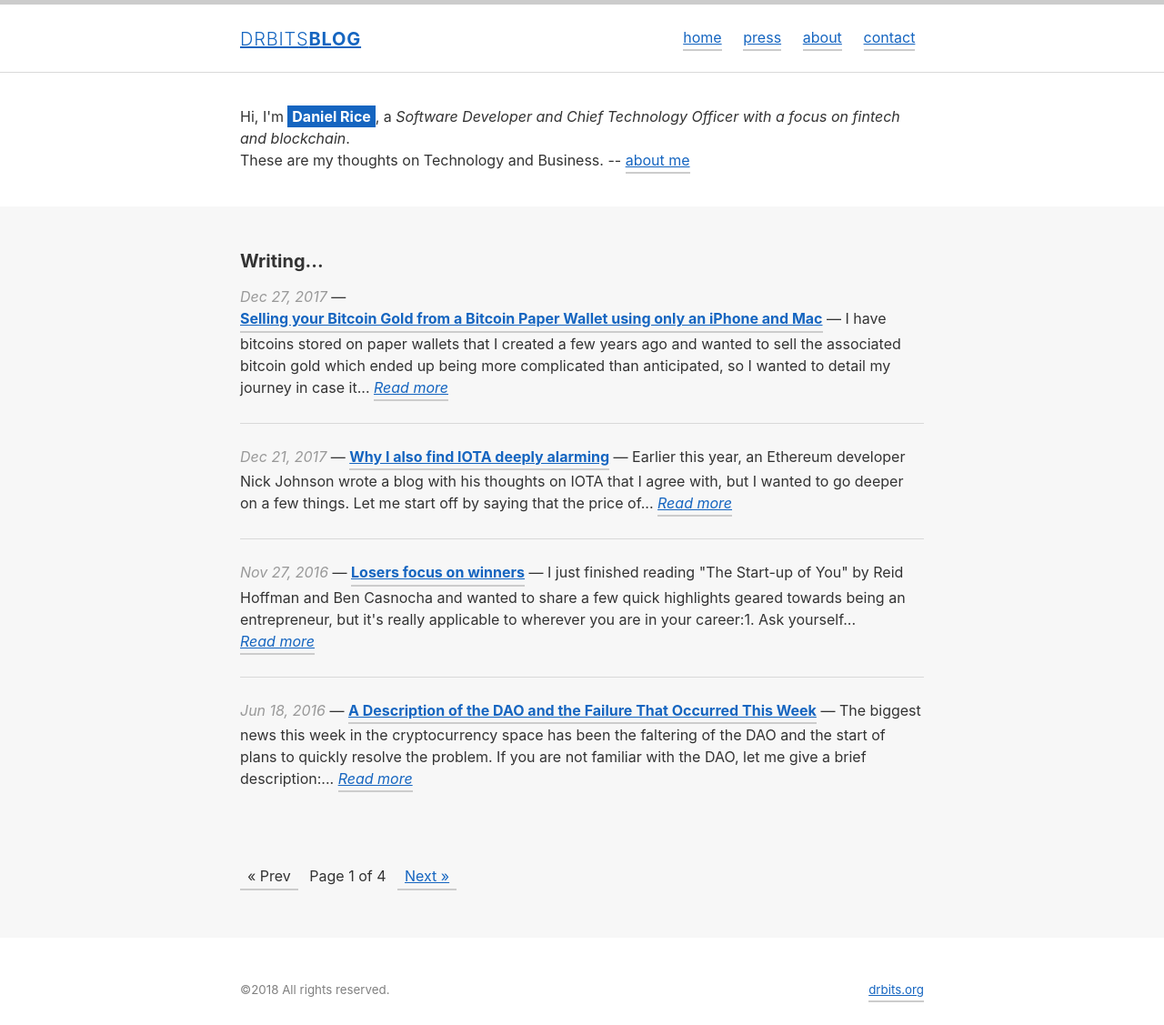
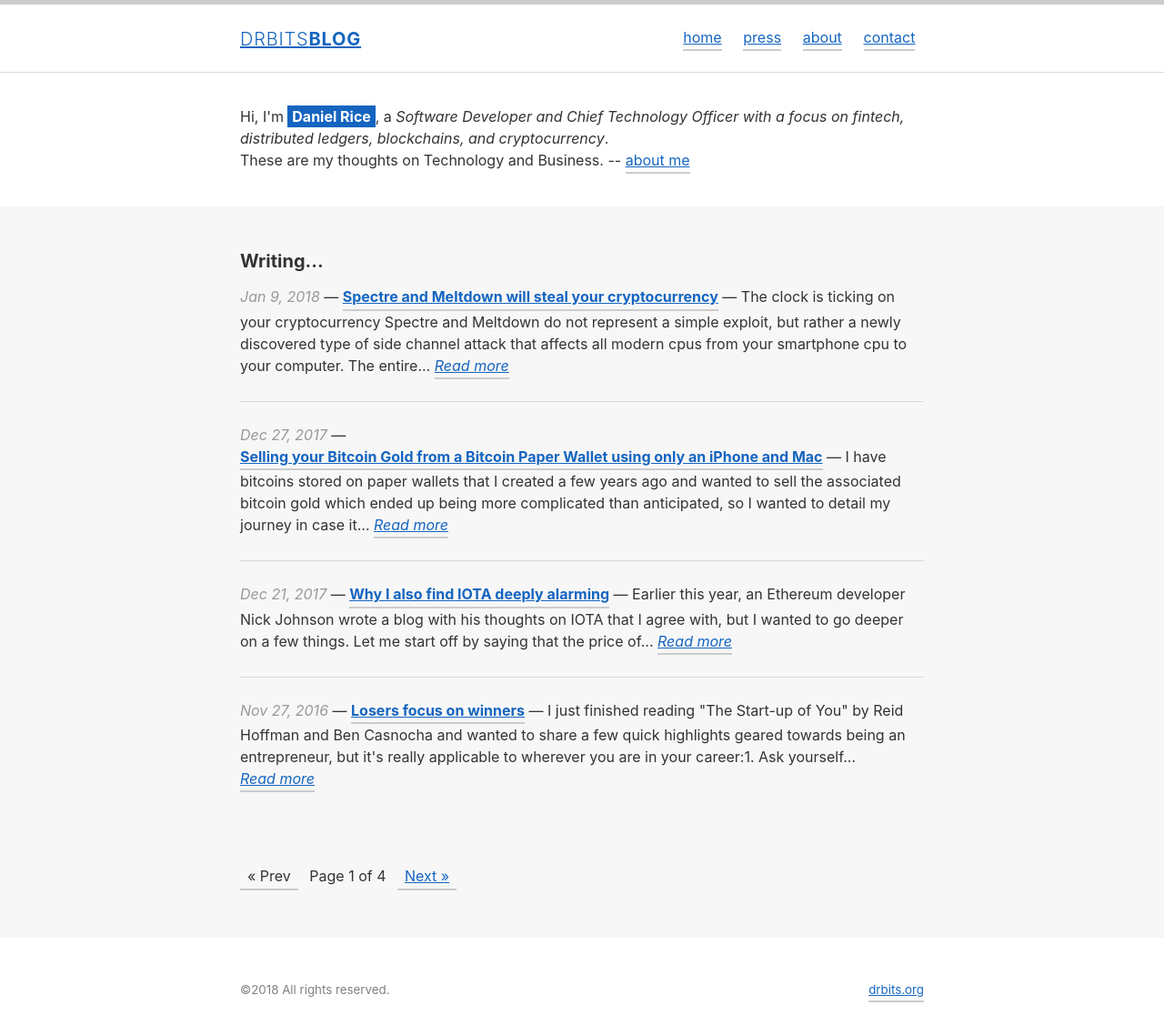
Before and after one commit to thedrbits/drbitsblog, a Jekyll site: the page built from index.html, in a window 1280 px wide. Shown: the whole page at 91% size. Built offline with Jekyll 4.4.1, drawn with Linux system fonts in a browser that asks for light colours; the list of posts is cut into pages by our own code; part of the change alters nothing that is shown.

Commit message:
Update my intro + new blog copied from medium

```diff
--- a/_config.yml
+++ b/_config.yml
@@ -26,7 +26,7 @@ sass:
 # Author settings
 author:
   name     : Daniel Rice
-  job      : Software Developer and Chief Technology Officer with a focus on fintech and blockchain
+  job      : "Software Developer and Chief Technology Officer with a focus on fintech, distributed ledgers, blockchains, and cryptocurrency"
   bio      : "These are my thoughts on Technology and Business."
   thumb    : /images/author.jpg
   email    : dan@drbits.org
--- /dev/null
+++ b/_posts/2018-1-9-spectre-and-meltdown-will-steal-your-cryptocurrency.md
@@ -0,0 +1,105 @@
+---
+layout: post
+title: Spectre and Meltdown will steal your cryptocurrency
+author: Daniel Rice
+tags:
+---
+{% include image caption="The clock is ticking on your cryptocurrency" name="explode.jpeg"%}
+\\
+[Spectre](https://spectreattack.com/) and
+[Meltdown](https://meltdownattack.com/) do not represent a simple exploit, but
+rather **a newly discovered type** of side channel attack that affects all
+modern cpus from your smartphone cpu to your computer. The entire computing
+world is at risk.
+
+#### **The basics of the attack**
+
+Imagine a person was sitting in a chair just before you walked into a room. When
+you walk in the room, they ask you to guess which chair they were sitting in.
+While you cannot go back in time and see, you could simply feel the chairs in
+the room and find out which one feels warm. This is analogous to a side-channel
+attack. The fact that the chair holds heat leaks information. Spectre and
+Meltdown show a method of using [something called speculative
+execution](https://support.apple.com/en-us/HT208394) to generate side-channel
+information. Information is leaked by detecting cpu caching of certain values.
+In essence they allow one process to gather data that another process has stored
+in memory without permission.
+
+#### **Websites you visit run code on your computer**
+
+Yes, simply visiting a website can trigger a Spectre style attack and do so
+invisibly. **You won’t know it’s happening.**
+
+#### These attacks leave limited forensic trace information
+
+Different than the majority of exploit attacks and viruses we see today, Spectre
+does not modify binaries on your machine or leave a trail of infected files.
+Instead, it affects the CPU cache, so there may be no easy way to even know you
+were hit by an attack later or forensically trace it back. Even if the exploit
+code is cached and recovered it will be difficult to know what information the
+attack yielded.
+
+#### Stealing cryptocurrency is the perfect attack usage
+
+Protecting cryptocurrency is about protecting information: Your private keys.
+Reading information is the specific capability of these attacks — A hack could
+make off with your private keys and you would not even know it happened till the
+cryptocurrency left your account.
+
+#### Cryptocurrency users visit common websites
+
+If you are interested in cryptocurrency you probably visit websites that discuss
+them which presents a problem: Even if the website is legitimate and
+trustworthy, a simple paid advertisement can run a Spectre attack in your
+browser and potentially recover cryptocurrency private keys. Once the keys are
+stolen, the cryptocurrency can be transferred without your permission. **There
+is more immediate reward to attacking cryptocurrency websites than probably any
+other niche pocket of the internet. There is nearly a trillion dollars of value
+to extract.**
+
+#### Known attacks are currently in proof-of-concept stage
+
+Since proof-of-concept attacks are available, malicious actors will be crafting
+them into real attacks in the coming days, weeks, and months that will get more
+sophisticated over time. This could also mean expansion of the attack vectors
+beyond what we currently know about.
+
+#### The OS and browser patches released do not solve the problem
+
+Unlike exploits we normally see, the patches released thus far do not completely
+solve the problem. First of all, the current patches only close some of the
+known holes, not all of them. Secondly, **these attacks represent a new type of
+attack, and fixing all the ways they could be exploited may even take years
+because we don’t know all the ways they can be exploited yet.**
+
+### What you can do to protect yourself
+
+1.  **Make sure you’re running the latest patches on all your devices.** This
+includes your operating system and browser as well, but please keep in mind this
+does not plug all the holes.
+2.  **Cease usage of any browser-based password managers. Modern browsers have
+password tools built in and also allow extensions to store passwords through
+services such as Lastpass.** Metamask may also be at risk. Keep your passwords
+as far away from your computer’s browser as possible. If you use a secondary
+application on your computer to store and save passwords that will make attacks
+more difficult. Furthermore, storage on a secondary device will be even more
+secure. This could be your phone or something like
+[this](https://www.hammacher.com/Product/88840?cm_cat=ProductSEM&cm_pla=AdWordsPLA&source=PRODSEM&gclid=Cj0KCQiA7dHSBRDEARIsAJhAHwgNVdcWlPoEHCyIYALV3iU4ZCEhk_Q1WxoEH-BX2WoKXIsir2eV0UoaApDiEALw_wcB).
+3.  **Move your cryptocurrency private keys off of exchanges when you aren’t
+actively trading them.** Remember, exchanges are also susceptible to these
+attacks and may lose your funds if they are attacked.
+4.  **Move cryptocurrency off your computer to paper or hardware wallets like Trezor
+or Ledger.** This will protect you against almost all simple javascript attacks
+and limit the chances of loss. Hardware wallets may be exploitable, but the
+attacks would have to be focused on a particular device and extremely complex.
+5.  **Don’t put all your eggs in one basket.** Even if you use hardware wallets,
+consider using multiple hardware wallets from different brands and maybe mix in
+some paper wallets too. Remember that every storage approach has weaknesses.
+[Sometimes you can lose cryptocurrency from purely
+bugs](http://www.zdnet.com/article/parity-shakes-up-wallet-audits-but-funds-remain-frozen/)
+and so for this reason you should not use a single tool to store all your
+assets. Even particular cryptocurrencies may be exploited and you should
+consider splitting any cryptocurrency you hold amongst multiple in case a
+catastrophic bug occurs in one. Diversify in every direction possible.
+
+This article was originally posted on Medium and [can be found here.](https://medium.com/@thedrbits/spectre-and-meltdown-will-steal-your-cryptocurrency-196fa034e329)
```
Also changed, not shown: assets/posts/2018-01-09-spectre-and-meltdown-will-steal-your-cryptocurrency/explode.jpeg (added).
